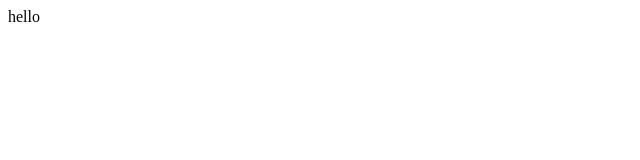
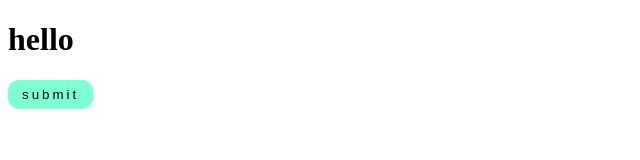
Before and after one commit to rishabhkumasingh/testing, a plain HTML site: page index.html in a window 1280 px wide. Shown: the whole page, without its empty margins (0-640 px from the left). Drawn offline with Linux system fonts and the light colour scheme.

Commit message:
added a new css file

```diff
--- a/index.html
+++ b/index.html
@@ -1,7 +1,11 @@
 <!DOCTYPE html>
 <html>
-    <head></head>
+    <head>
+        <link rel="stylesheet" href="style.css">
+    </head>
     <body>
-        hello
+
+        <h1>hello</h1>
+        <button>submit</button>
     </body>
 </html>
```
